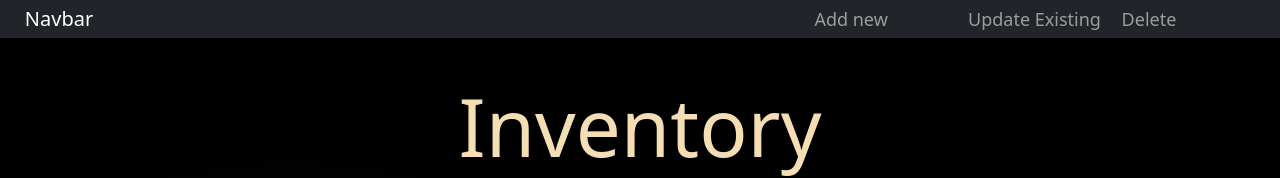
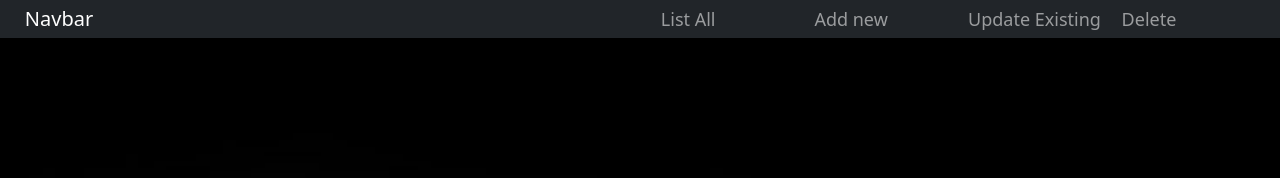
Before and after one commit to ShashankMaurya/Car_Inventory_Management---FrontEnd, an Angular app: page / in a window 1280 px wide. Before the commit this address led to /listInventory. Shown: the top 178 px of the page. Built offline with nearby package versions, Linux system fonts and the light colour scheme; no server answers.

Commit message:
Debugged commit#1

```diff
--- a/src/app/app-routing.module.ts
+++ b/src/app/app-routing.module.ts
@@ -11,8 +11,8 @@ const routes: Routes = [
   { path: 'updateEntry', component: UpdateEntryComponent },
   { path: 'deleteEntry', component: DeleteEntryComponent },
   { path: 'listInventory', component: ListInventoryComponent },
-  { path: 'success', component: SuccessComponent },
-  { path: '', pathMatch: 'full', redirectTo: 'listInventory' }
+  { path: 'success', component: SuccessComponent }
+  // { path: '', pathMatch: 'full', redirectTo: 'listInventory' }
 ];
 
 @NgModule({
--- a/src/app/list-inventory/list-inventory.component.ts
+++ b/src/app/list-inventory/list-inventory.component.ts
@@ -2,6 +2,7 @@ import { Component, OnInit } from '@angular/core';
 import { InventoryService } from '../inventory.service';
 import { Inventory } from '../Inventory';
 import { Router } from '@angular/router';
+import { Subscription } from 'rxjs';
 
 @Component({
   selector: 'app-list-inventory',
@@ -11,6 +12,7 @@ import { Router } from '@angular/router';
 export class ListInventoryComponent implements OnInit {
 
   inventory!: Inventory[];
+  private sub!: Subscription;
 
   constructor(private inventoryService: InventoryService, private router: Router) { }
 
@@ -18,8 +20,15 @@ export class ListInventoryComponent implements OnInit {
     this.fetchAllInventryData();
   }
 
+  ngOnDestroy(): void {
+    // Unsubscribe from the observable to prevent memory leaks
+    if (this.sub) {
+      this.sub.unsubscribe();
+    }
+  }
+
   fetchAllInventryData() {
-    this.inventoryService.getAll().subscribe(
+    this.sub = this.inventoryService.getAll().subscribe(
       inventory => {
         this.inventory = inventory.filter(i => true);
       }
--- a/src/app/navbar/navbar.component.html
+++ b/src/app/navbar/navbar.component.html
@@ -5,6 +5,9 @@
 
     <div class="collapse navbar-collapse" id="navbarSupportedContent">
         <ul class="navbar-nav mr-auto">
+            <li class="nav-item">
+                <button class="nav-link" type="button" (click)="listEntries()">List All</button>
+            </li>
             <li class="nav-item">
                 <button class="nav-link" type="button" (click)="addEntry()">Add new</button>
             </li>
--- a/src/app/navbar/navbar.component.ts
+++ b/src/app/navbar/navbar.component.ts
@@ -9,6 +9,10 @@ import { Router } from '@angular/router';
 export class NavbarComponent {
 
   constructor(private router: Router) { }
+
+  listEntries(): void{
+    this.router.navigate(['listInventory']);
+  }
 
   addEntry(): void {
     this.router.navigate(['newEntry']);
```
